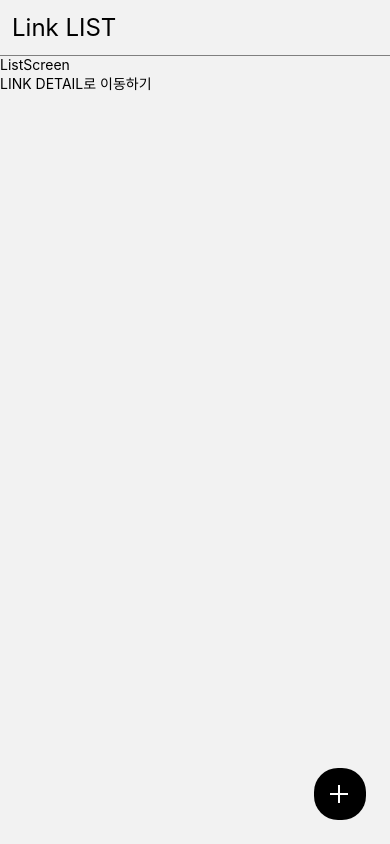
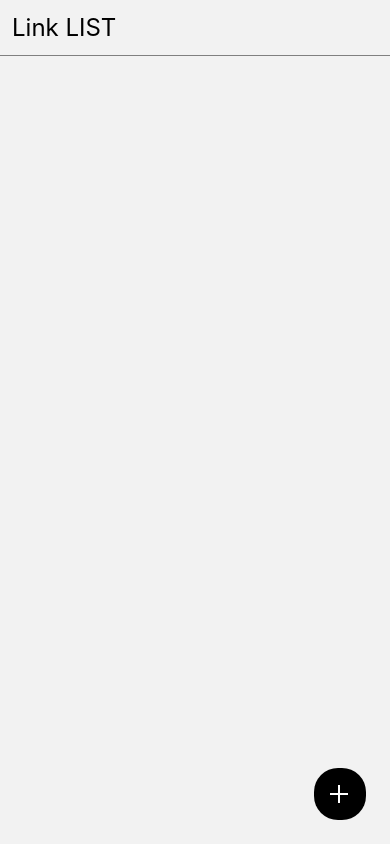
Before and after one commit to willy4202/my-litle-webview, a React Native app: screen /ListScreen in a window 390 px wide. Built offline with nearby package versions, Linux system fonts and the light colour scheme.

Commit message:
add: recoil and persist

```diff
--- a/App.js
+++ b/App.js
@@ -6,14 +6,20 @@ import { SafeAreaProvider, SafeAreaView } from "react-native-safe-area-context";
 import { NavigationContainer } from "@react-navigation/native";
 import LinkStackNavigation from "./src/navigations/LinkStackNavigation";
 import RootStackNavigation from "./src/navigations/RootStackNavigation";
+import { RecoilRoot } from "recoil";
+import RecoilCustomPersist from "./src/components/RecoilCustomPersist";
 
 const Stack = createNativeStackNavigator();
 export default function App() {
   return (
-    <SafeAreaProvider>
-      <NavigationContainer>
-        <RootStackNavigation />
-      </NavigationContainer>
-    </SafeAreaProvider>
+    <RecoilRoot>
+      <SafeAreaProvider>
+        <RecoilCustomPersist>
+          <NavigationContainer>
+            <RootStackNavigation />
+          </NavigationContainer>
+        </RecoilCustomPersist>
+      </SafeAreaProvider>
+    </RecoilRoot>
   );
 }
--- a/package.json
+++ b/package.json
@@ -10,6 +10,7 @@
   },
   "dependencies": {
     "@expo/vector-icons": "^13.0.0",
+    "@react-native-async-storage/async-storage": "^1.21.0",
     "@react-navigation/bottom-tabs": "^6.5.11",
     "@react-navigation/native": "^6.1.9",
     "@react-navigation/native-stack": "^6.9.17",
@@ -18,7 +19,9 @@
     "react": "18.2.0",
     "react-native": "0.72.6",
     "react-native-safe-area-context": "4.6.3",
-    "react-native-screens": "~3.22.0"
+    "react-native-screens": "~3.22.0",
+    "recoil": "^0.7.7",
+    "react-native-webview": "13.2.2"
   },
   "devDependencies": {
     "@babel/core": "^7.20.0"
--- a/src/components/Button.js
+++ b/src/components/Button.js
@@ -1,11 +1,18 @@
 import { Pressable, StyleSheet, Text, View } from "react-native";
 import React from "react";
 
-const Button = ({ onPress, hitSlop, children }) => {
+const Button = ({
+  onPress,
+  hitSlop,
+  children,
+  paddingHorizontal,
+  paddingVertical,
+}) => {
   return (
     <Pressable
       onPress={onPress}
       hitSlop={hitSlop ?? { left: 0, right: 0, top: 0, bottom: 0 }}
+      style={{ paddingHorizontal, paddingVertical }}
     >
       {children}
     </Pressable>
--- /dev/null
+++ b/src/components/RecoilCustomPersist.js
@@ -0,0 +1,25 @@
+import { StyleSheet, Text, View } from "react-native";
+import React, { useCallback, useEffect, useState } from "react";
+import { useLinkList } from "../states/atomLinkList";
+import { getItem } from "../util/asyncStorageUtils";
+
+const RecoilCustomPersist = ({ children }) => {
+  const [isLoaded, setIsLoaded] = useState(false);
+  const [list, setList] = useLinkList();
+  const loadData = useCallback(async () => {
+    const data = await getItem("MAIN_LINK_LISt");
+    if (data !== null) {
+      setList(data);
+    }
+    setIsLoaded(true);
+  }, []);
+
+  useEffect(() => {
+    if (isLoaded) return;
+    loadData();
+  }, []);
+
+  return <>{isLoaded && children}</>;
+};
+
+export default RecoilCustomPersist;
--- a/src/components/SingleLineTextInput.js
+++ b/src/components/SingleLineTextInput.js
@@ -9,6 +9,7 @@ const SingleLineTextInput = ({
   fontSize,
 }) => {
   const [focused, setFocused] = useState(false);
+
   return (
     <View
       style={{
--- a/src/screen/DetailScreen.js
+++ b/src/screen/DetailScreen.js
@@ -1,20 +1,23 @@
 import { StyleSheet, Text, View } from "react-native";
 import React, { useCallback } from "react";
+import { WebView } from "react-native-webview";
 import Header from "../components/Header/Header";
-import { useNavigation } from "@react-navigation/native";
+import { useNavigation, useRoute } from "@react-navigation/native";
 
 const DetailScreen = () => {
+  const route = useRoute();
+
   const navigation = useNavigation();
   const goBack = useCallback(() => {
     navigation.goBack();
   }, []);
   return (
-    <View>
+    <View style={{ flex: 1 }}>
       <Header>
         <Header.Icon iconName="arrow-back" onPress={goBack} />
         <Header.Title title="Detail" />
       </Header>
-      <Text>DetailScreen</Text>
+      <WebView style={{ flex: 1 }} source={{ uri: route.params.item.link }} />
     </View>
   );
 };
--- a/src/screen/ListScreen.js
+++ b/src/screen/ListScreen.js
@@ -1,4 +1,4 @@
-import { StyleSheet, Text, View } from "react-native";
+import { FlatList, StyleSheet, Text, View } from "react-native";
 import React, { useCallback } from "react";
 import Header from "../components/Header/Header";
 import Button from "../components/Button";
@@ -6,29 +6,44 @@ import Typography from "../components/Typography";
 import { useNavigation } from "@react-navigation/native";
 import { useSafeAreaInsets } from "react-native-safe-area-context";
 import Icon from "../components/Icon";
+import { useLinkListValue } from "../states/atomLinkList";
+import Spacer from "../components/Spacer";
 
 const ListScreen = () => {
   const navigation = useNavigation();
   const safeAreaInset = useSafeAreaInsets();
+  const list = useLinkListValue();
 
-  const onPress = useCallback(() => {
-    navigation.navigate("DetailScreen");
+  const onPress = useCallback((item) => {
+    navigation.navigate("DetailScreen", { item });
   }, []);
   const onPressAddButton = useCallback(() => {
     navigation.navigate("RegisterScreen");
   }, []);
+
+  const renderItem = ({ item }) => {
+    return (
+      <Button
+        onPress={() => onPress(item)}
+        paddingHorizontal={24}
+        paddingVertical={24}
+      >
+        <Typography fontSize={24}>{item.link}</Typography>
+        <Spacer height={4} />
+        <Typography color="gray" fontSize={16}>
+          {item.title !== "" ? `${item.title.slice(0, 20)} | ` : ""}
+          {new Date(item.createdAt).toLocaleString()}
+        </Typography>
+      </Button>
+    );
+  };
 
   return (
     <View style={{ flex: 1 }}>
       <Header>
         <Header.Title title="Link LIST" />
       </Header>
-      <Text>ListScreen</Text>
-      <View>
-        <Button onPress={onPress}>
-          <Typography>LINK DETAIL로 이동하기</Typography>
-        </Button>
-      </View>
+      <FlatList data={list} renderItem={renderItem} />
       <View
         style={{
           position: "absolute",
--- a/src/screen/RegisterScreen.js
+++ b/src/screen/RegisterScreen.js
@@ -7,6 +7,7 @@ import Button from "../components/Button";
 import Typography from "../components/Typography";
 import { useSafeAreaInsets } from "react-native-safe-area-context";
 import Spacer from "../components/Spacer";
+import { useLinkList } from "../states/atomLinkList";
 
 const RegisterScreen = () => {
   const { bottom } = useSafeAreaInsets();
@@ -15,6 +16,20 @@ const RegisterScreen = () => {
     navigation.goBack();
   }, []);
   const [url, setUrl] = useState("");
+  const [link, setLink] = useLinkList();
+
+  const onPressSave = useCallback(() => {
+    setLink((prev) => [
+      ...prev,
+      {
+        title: "",
+        image: "",
+        link: url,
+        createdAt: new Date().toISOString(),
+      },
+    ]);
+    setUrl("");
+  }, [url]);
 
   return (
     <View style={{ flex: 1 }}>
@@ -36,7 +51,7 @@ const RegisterScreen = () => {
           placeholder={"https:example.com"}
         />
       </View>
-      <Button>
+      <Button onPress={onPressSave}>
         <View
           style={{
             backgroundColor: url === "" ? "gray" : "black",
--- /dev/null
+++ b/src/states/atomLinkList.js
@@ -0,0 +1,31 @@
+import {
+  atom,
+  useRecoilState,
+  useRecoilValue,
+  useSetRecoilState,
+} from "recoil";
+
+import { getItem, removeItem, setItem } from "../util/asyncStorageUtils";
+
+const asyncStorageEffect =
+  (key) =>
+  async ({ setSelf, onSet }) => {
+    const savedValue = await getItem(key);
+
+    if (savedValue !== null) {
+      setSelf(savedValue);
+    }
+
+    onSet((newValue, _, isReset) => {
+      isReset ? removeItem(key) : setItem(key, newValue);
+    });
+  };
+const LINK_KEY = "MAIN_LINK_LIST";
+const atomLinkList = atom({
+  key: LINK_KEY,
+  default: [],
+  effects: [asyncStorageEffect(LINK_KEY)],
+});
+export const useLinkList = () => useRecoilState(atomLinkList);
+export const useSetLinkList = () => useSetRecoilState(atomLinkList);
+export const useLinkListValue = () => useRecoilValue(atomLinkList);
--- /dev/null
+++ b/src/util/asyncStorageUtils.js
@@ -0,0 +1,14 @@
+import AsyncStorage from "@react-native-async-storage/async-storage";
+
+export const getItem = async (key) => {
+  const result = await AsyncStorage.getItem(key);
+  return JSON.parse(result);
+};
+
+export const setItem = async (key, value) => {
+  await AsyncStorage.setItem(key, JSON.stringify(value));
+};
+
+export const removeItem = async (key) => {
+  await AsyncStorage.removeItem(key);
+};
```
Also changed, not shown: 1 other file (tests, documents, lock files or other folders).
